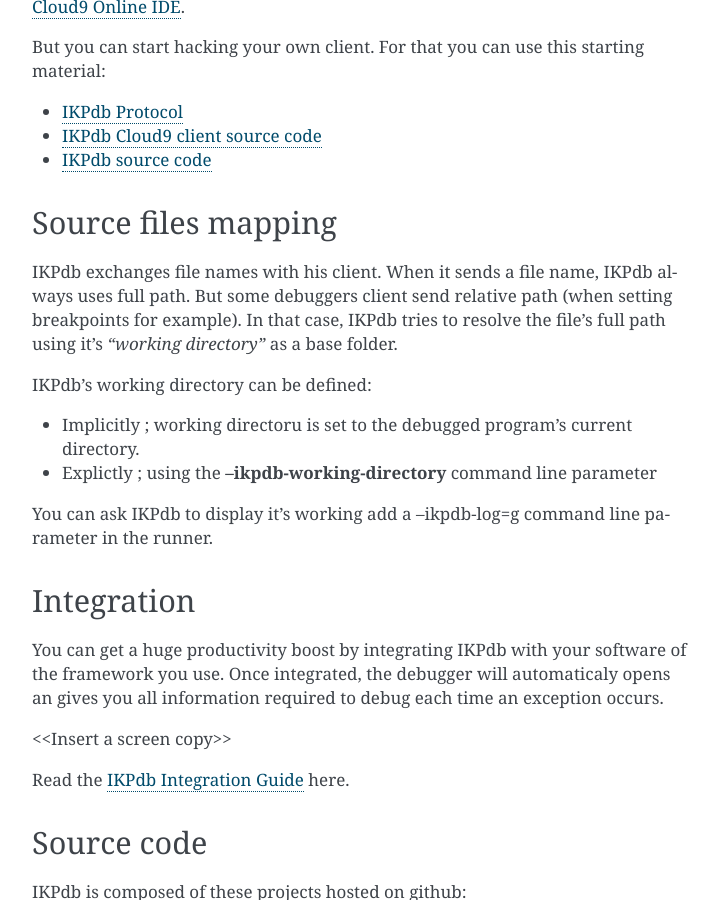
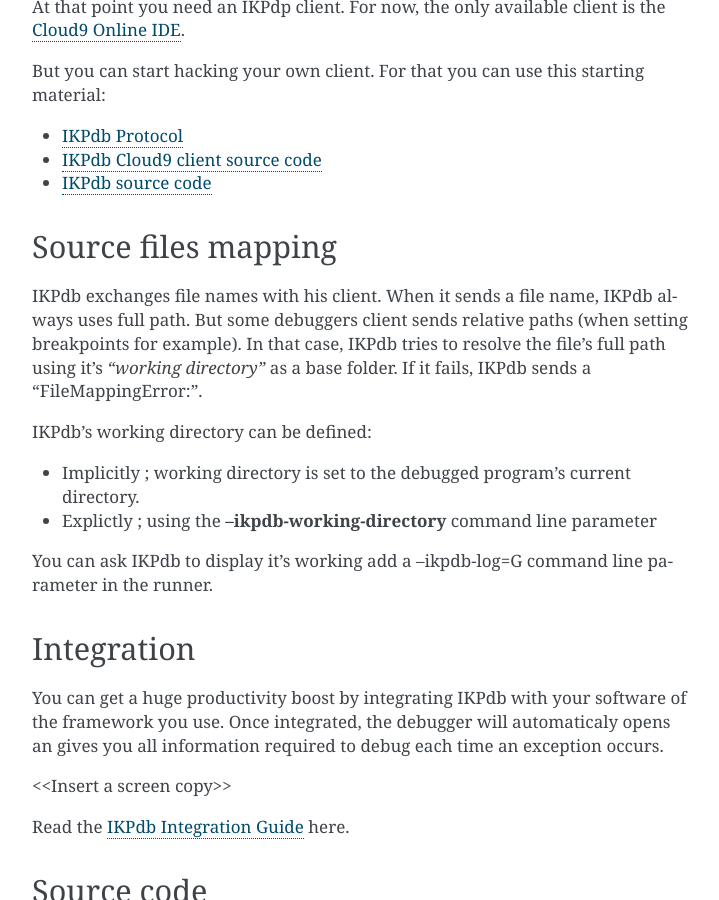
Before and after one commit to audaxis/ikpdb, a Sphinx documentation site: the page built from docs/index.rst, in a window 1280 px wide and 900 px high, scrolled down 2687 px. Shown: the whole window, without its empty margins (388-1107 px from the left). Built offline with Sphinx 7.4.7, drawn with Linux system fonts in a browser that asks for light colours; some of the changed text lies outside the part shown.

Commit message:
DOC: Wip

```diff
--- a/docs/index.rst
+++ b/docs/index.rst
@@ -25,7 +25,7 @@
 
 IKPdb has no integrated GUI ; it's only interface is a TCP protocol.
 
-IKPdb client GUI reference implementation is `Cloud9 Online IDE <https://c9.io/?redirect=0>`_
+**IKPdb client GUI reference implementation is `Cloud9 Online IDE <https://c9.io/?redirect=0>`_**
 
 IKPdb TCP protocol - based on JSON - is designed for easy integration with latest
 generation of Javascript editor / IDE (eg. Visual Studio Code, Cloud9, Atom).
@@ -126,19 +126,22 @@
 * `IKPdb source code <https://github.com/cmorisse/ikpdb>`_
 
 
+.. _source-files-mapping:
+
 Source files mapping
 --------------------
 
 IKPdb exchanges file names with his client. When it sends a file name, IKPdb always uses full path.
-But some debuggers client send relative path (when setting breakpoints for example).
+But some debuggers client sends relative paths (when setting breakpoints for example).
 In that case, IKPdb tries to resolve the file's full path using it's *"working directory"* as a base folder.
+If it fails, IKPdb sends a "FileMappingError:".
 
 IKPdb's working directory can be defined:
 
-* Implicitly ; working directoru is set to the debugged program's current directory.
+* Implicitly ; working directory is set to the debugged program's current directory.
 * Explictly ; using the **--ikpdb-working-directory** command line parameter
 
-You can ask IKPdb to display it's working add a --ikpdb-log=g command line parameter
+You can ask IKPdb to display it's working add a --ikpdb-log=G command line parameter
 in the runner.
 
 
```
Also changed, not shown: docs/cloud9_user_guide.rst (+15 -0 lines).
